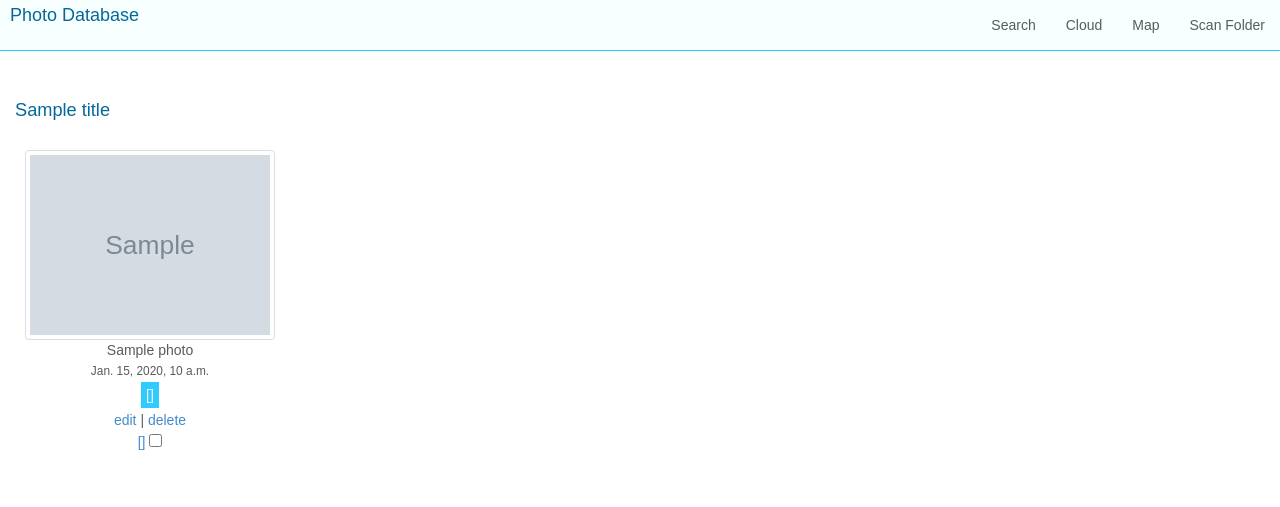
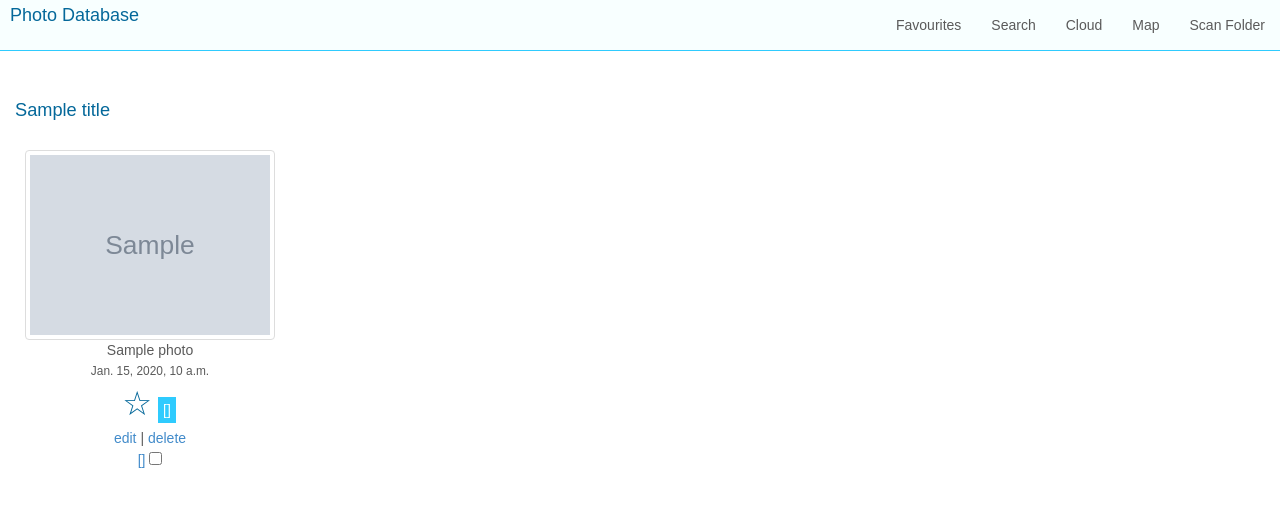
Before and after one commit to alexlittle/django-photo, a Django app: template photo/templates/photo/tag.html in a window 1280 px wide. Shown: the top 507 px of the page. Run offline with Django 3.2, Linux system fonts and the light colour scheme; the template is opened without the code that fills it: most values are stand-ins (such as "Sample title", 1, 10 or a date in 2020); grey boxes marked "Sample" are stand-in pictures; some libraries are stand-ins or nearby versions.

Commit message:
fix #7: Favourite photos
Task-Url: https://github.com/alexlittle/django-photo/issues/7

```diff
--- a/photo/static/photo/style.css
+++ b/photo/static/photo/style.css
@@ -222,3 +222,8 @@ div.photo {
 .album-cover {
 	margin:20px;
 }
+
+.fav-star {
+	color: #04689a;
+	font-size: 25pt;
+}
--- a/photo/templates/includes/header.html
+++ b/photo/templates/includes/header.html
@@ -12,6 +12,7 @@
 	  </div>
 	  <div class="navbar-collapse collapse">
 		    <ul class="nav navbar-nav navbar-right">
+		    	<li><a href="{% url 'photo_favourites' %}">{% trans 'Favourites' %}</a></li>
 		    	<li><a href="{% url 'photo_search' %}">{% trans 'Search' %}</a></li>
 		    	<li><a href="{% url 'photo_cloud' %}">{% trans 'Cloud' %}</a></li>
 		    	<li><a href="{% url 'photo_map' %}">{% trans 'Map' %}</a></li>
--- a/photo/templates/photo/includes/photo.html
+++ b/photo/templates/photo/includes/photo.html
@@ -1,5 +1,6 @@
 {% load i18n %}
 {% load thumbnail %}
+{% load props %}
 {% load admin_urls %}
 
 <div class="photo">
@@ -8,6 +9,11 @@
 		{{ p.title }}<br/>
 	{% endif %}
 	<small>{{ p.date }}</small><br/>
+	{% if p|get_photo_prop:'favourite' == 'true' %}
+		<a href="{% url 'photo_unstar' p.id %}" class="fav-star" >&starf;</a>
+	{% else %}
+		<a href="{% url 'photo_star' p.id %}" class="fav-star" >&star;</a>
+	{% endif %}
 	{% for pt in p.tags.all %}
 		<a href="{% url 'photo_tag' pt.id %}" class="tag">{{ pt.name }}</a>
 	{% endfor %}
--- /dev/null
+++ b/photo/templatetags/props.py
@@ -0,0 +1,9 @@
+from django import template
+from django.template.defaultfilters import stringfilter
+
+
+register = template.Library()
+
+@register.filter(name='get_photo_prop')
+def get_photo_prop(photo, property):
+    return photo.get_prop(property)
--- a/photo/urls.py
+++ b/photo/urls.py
@@ -17,7 +17,10 @@ urlpatterns = [
     url(r'^tag/name/(?P<name>\w+)$', photo_views.tag_name_view, name="photo_tag_name"),
     url(r'^photo/view/(?P<photo_id>\d+)$', photo_views.photo_view, name="photo_view"),
     url(r'^photo/edit/(?P<photo_id>\d+)$', photo_views.photo_edit_view, name="photo_edit"),
-    url(r'^photo/favourites/$', photo_views.photo_favourites_view, name="photo_favourites_view"),
+    url(r'^photo/star/(?P<photo_id>\d+)$', photo_views.photo_star_view, name="photo_star"),
+    url(r'^photo/unstar/(?P<photo_id>\d+)$', photo_views.photo_unstar_view, name="photo_unstar"),
+    url(r'^photo/favourites/$', photo_views.photo_favourites_view, name="photo_favourites"),
+
     url(r'^photo/setcover/(?P<photo_id>\d+)$', photo_views.photo_set_cover, name="photo_set_cover"),
     url(r'^album/updatetags/(?P<album_id>\d+)$', photo_views.photo_update_tags, name="photo_update_tags"),
 
```
Also changed, not shown: photo/models.py (+9 -0 lines), photo/views.py (+11 -0 lines), photo/static/photo/images/favourite.svg (deleted).
